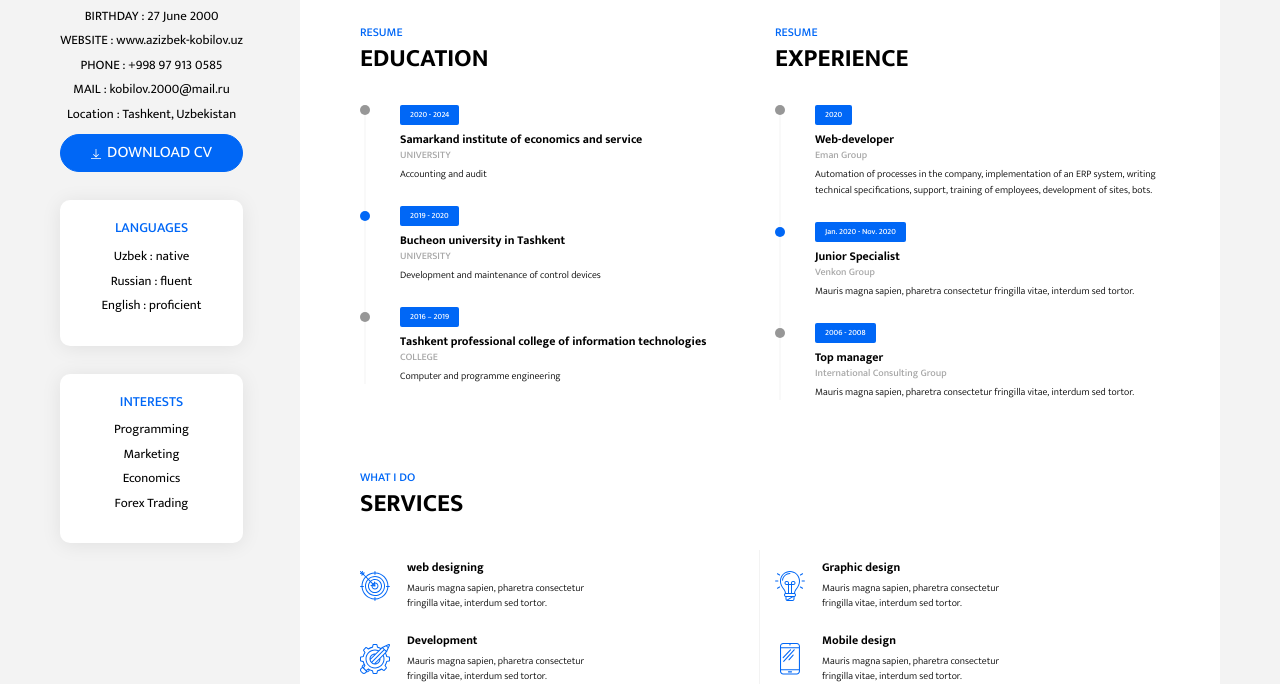
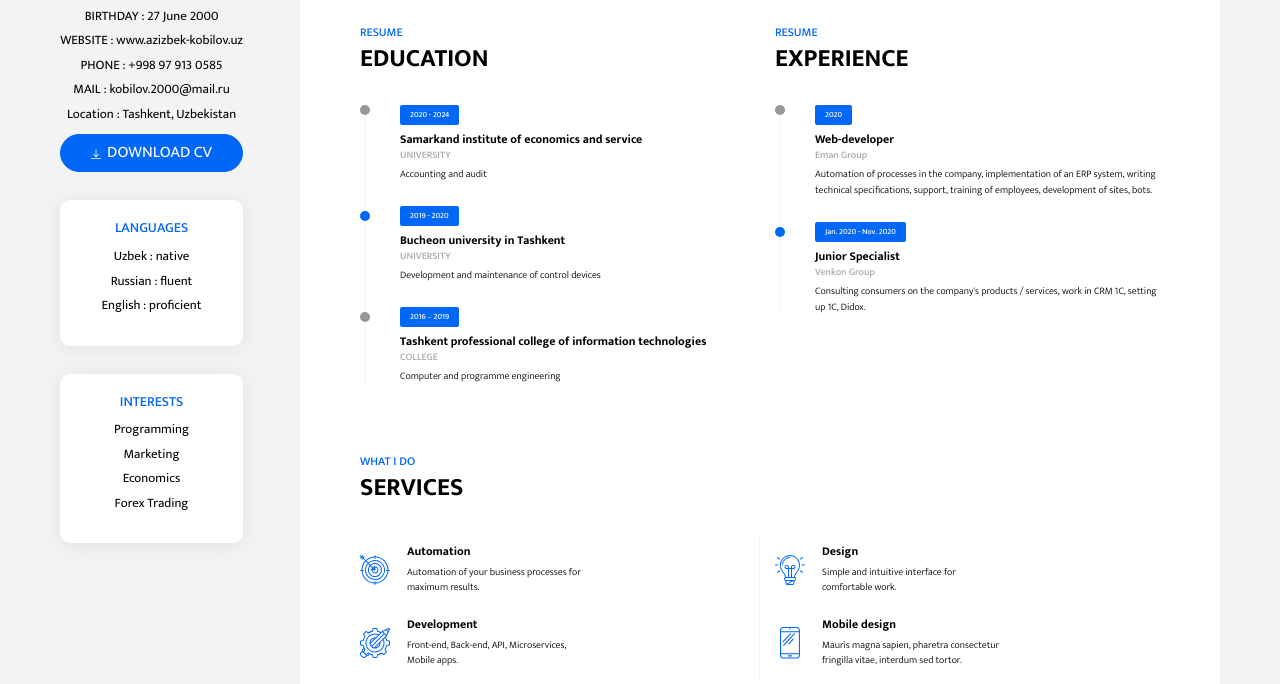
Before and after one commit to azizbek-kobilov/main, a website: page index.html in a window 1280 px wide. Shown: the part 289-973 px from the top of the page. Drawn offline with Linux system fonts and the light colour scheme.

Commit message:
first commit

```diff
--- a/index.html
+++ b/index.html
@@ -127,18 +127,7 @@
                                 <span class="badge badge-primary">Jan. 2020 - Nov. 2020</span>
                                 <h6 class="time-line-item-title">Junior Specialist</h6>
                                 <p class="time-line-item-subtitle">Venkon Group</p>
-                                <p class="time-line-item-content">Mauris magna sapien, pharetra consectetur fringilla
-                                    vitae, interdum sed
-                                    tortor.
-                                </p>
-                            </li>
-                            <li class="time-line-item">
-                                <span class="badge badge-primary">2006 - 2008</span>
-                                <h6 class="time-line-item-title">Top manager</h6>
-                                <p class="time-line-item-subtitle">International Consulting Group</p>
-                                <p class="time-line-item-content">Mauris magna sapien, pharetra consectetur fringilla
-                                    vitae, interdum sed
-                                    tortor.
+                                <p class="time-line-item-content">Consulting consumers on the company's products / services, work in CRM 1C, setting up 1C, Didox.
                                 </p>
                             </li>
                         </ul>
@@ -154,9 +143,8 @@
                             <img src="assets/images/001-target.svg" alt="target">
                         </div>
                         <div class="media-body">
-                            <h5 class="service-title">web designing</h5>
-                            <p class="service-description">Mauris magna sapien, pharetra consectetur fringilla vitae, interdum sed
-                                tortor.</p>
+                            <h5 class="service-title">Automation</h5>
+                            <p class="service-description">Automation of your business processes for maximum results.</p>
                         </div>
                     </div>
                     <div class="media service-card col-lg-6">
@@ -164,9 +152,8 @@
                             <img src="assets/images/003-idea.svg" alt="bulb">
                         </div>
                         <div class="media-body">
-                            <h5 class="service-title">Graphic design</h5>
-                            <p class="service-description">Mauris magna sapien, pharetra consectetur fringilla vitae, interdum sed
-                                tortor.
+                            <h5 class="service-title">Design</h5>
+                            <p class="service-description">Simple and intuitive interface for comfortable work.
                             </p>
                         </div>
                     </div>
@@ -176,8 +163,7 @@
                         </div>
                         <div class="media-body">
                             <h5 class="service-title">Development</h5>
-                            <p class="service-description">Mauris magna sapien, pharetra consectetur fringilla vitae, interdum sed
-                                tortor.
+                            <p class="service-description">Front-end, Back-end, API, Microservices, Mobile apps.
                             </p>
                         </div>
                     </div>
```
